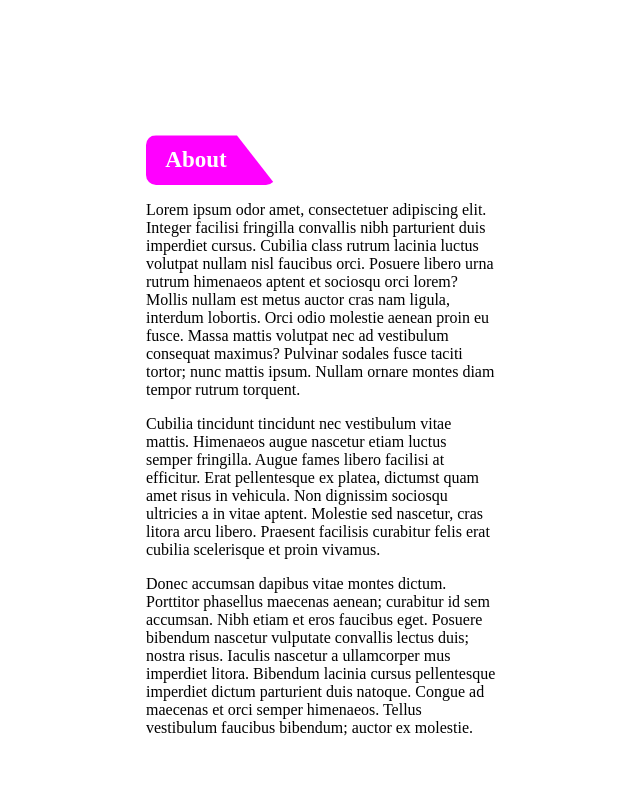
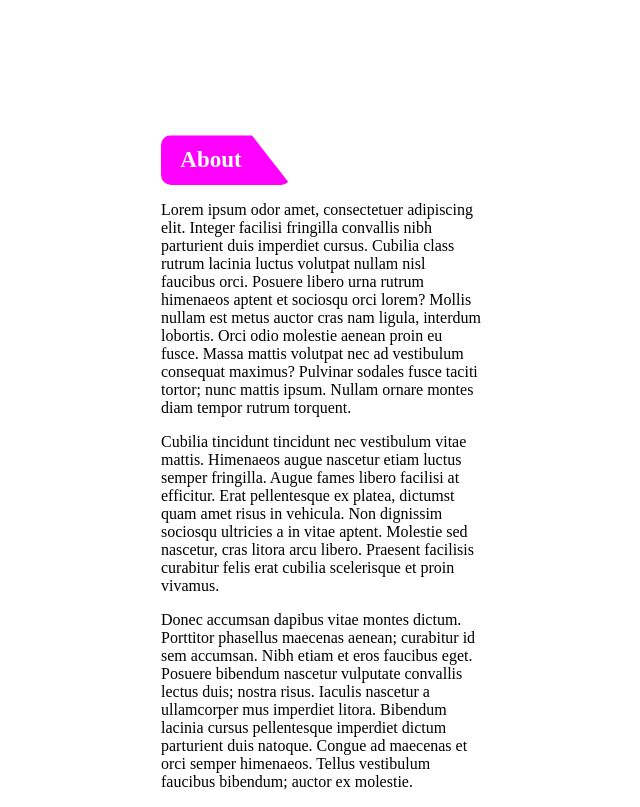
Before and after one commit to worldOfVerdure/Portfolio, a React (Vite) app: page / in a window 1280 px wide. Shown: the part 540-1347 px from the top of the page, without its empty margins (319-959 px from the left). Before the commit the page ends 1293 px from the top, so only its background shows below. Built offline with nearby package versions, Linux system fonts and the light colour scheme.

Commit message:
Make about me section container responsize

```diff
--- a/src/components/About/About.jsx
+++ b/src/components/About/About.jsx
@@ -3,8 +3,7 @@ import * as colors from "../../auxiliary/colors.js";
 import { HubLink } from "../Hub/Hub.jsx";
 import MEDIA_SIZES from "../../auxiliary/mediaSizes.js";
 import { styled } from "styled-components";
-// TODO: zzz I need to make AboutSection shrink comprable the Hub component. This will make them
-// TODO: line-up vertically.
+
 const AboutDiv = styled(HubLink)`
   background-color: ${colors.MAGENTA};
   clip-path: polygon(0 0, 70% 0, 100% 100%, 0 100%);
@@ -23,16 +22,16 @@ const AboutSection = styled.section`
     width: clamp(30rem, 80%, 40rem);
   }
 
-  @media (width >= ${MEDIA_SIZES.tablet}) {
-    margin: 0 auto;
-  }
-
   @media (${MEDIA_SIZES.tablet} <= width < ${MEDIA_SIZES.laptop}) {
     width: 60%;
   }
 
-  @media (width >= ${MEDIA_SIZES.laptop}) {
-    width: clamp(35rem, 15%, 45rem);
+  @media (${MEDIA_SIZES.laptop} <= width < ${MEDIA_SIZES.desktop}) {
+    width: 25%;
+  }
+
+  @media (width >= ${MEDIA_SIZES.desktop}) {
+    width: 15%;
   }
 `;
 
```
